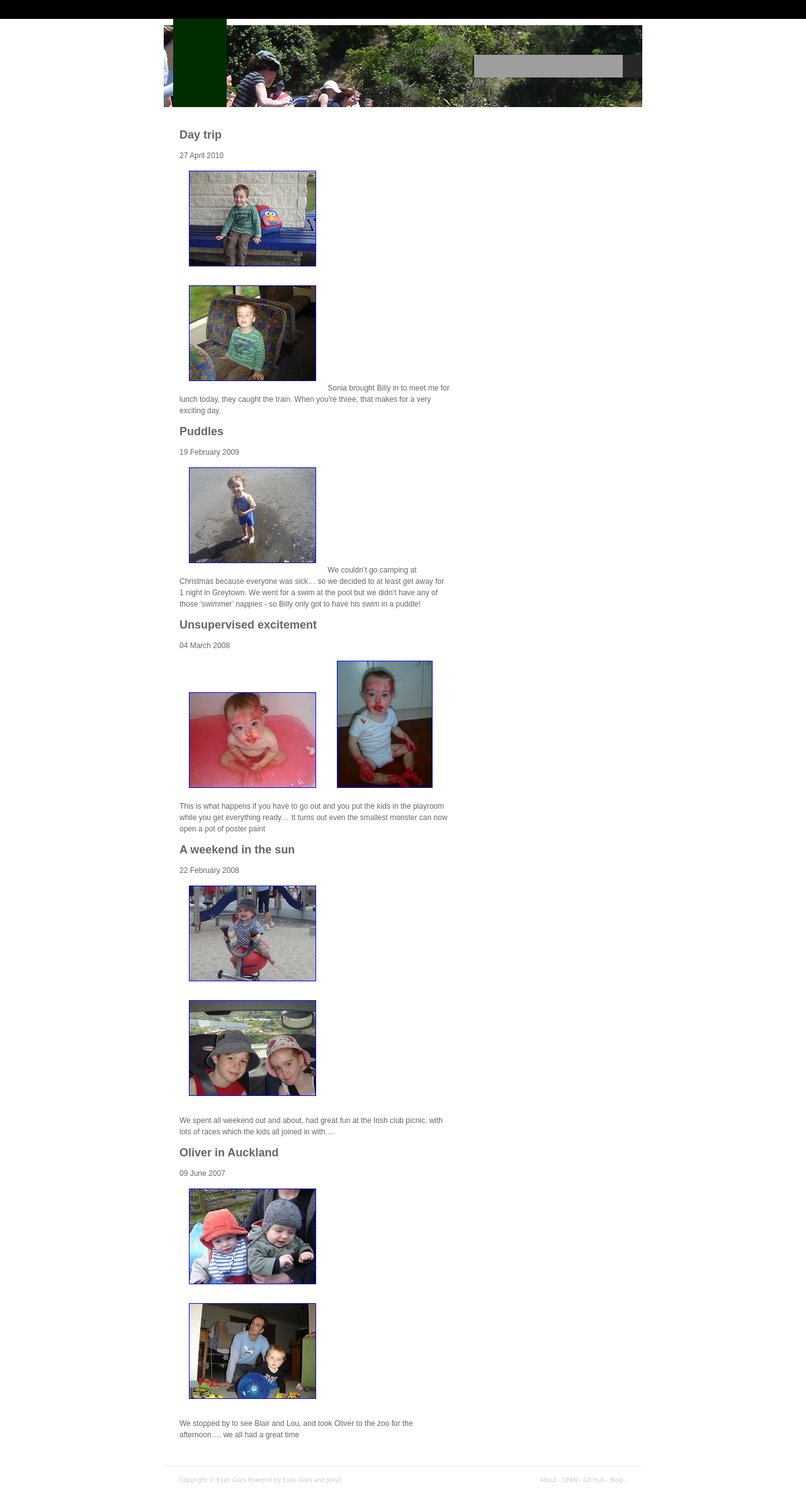
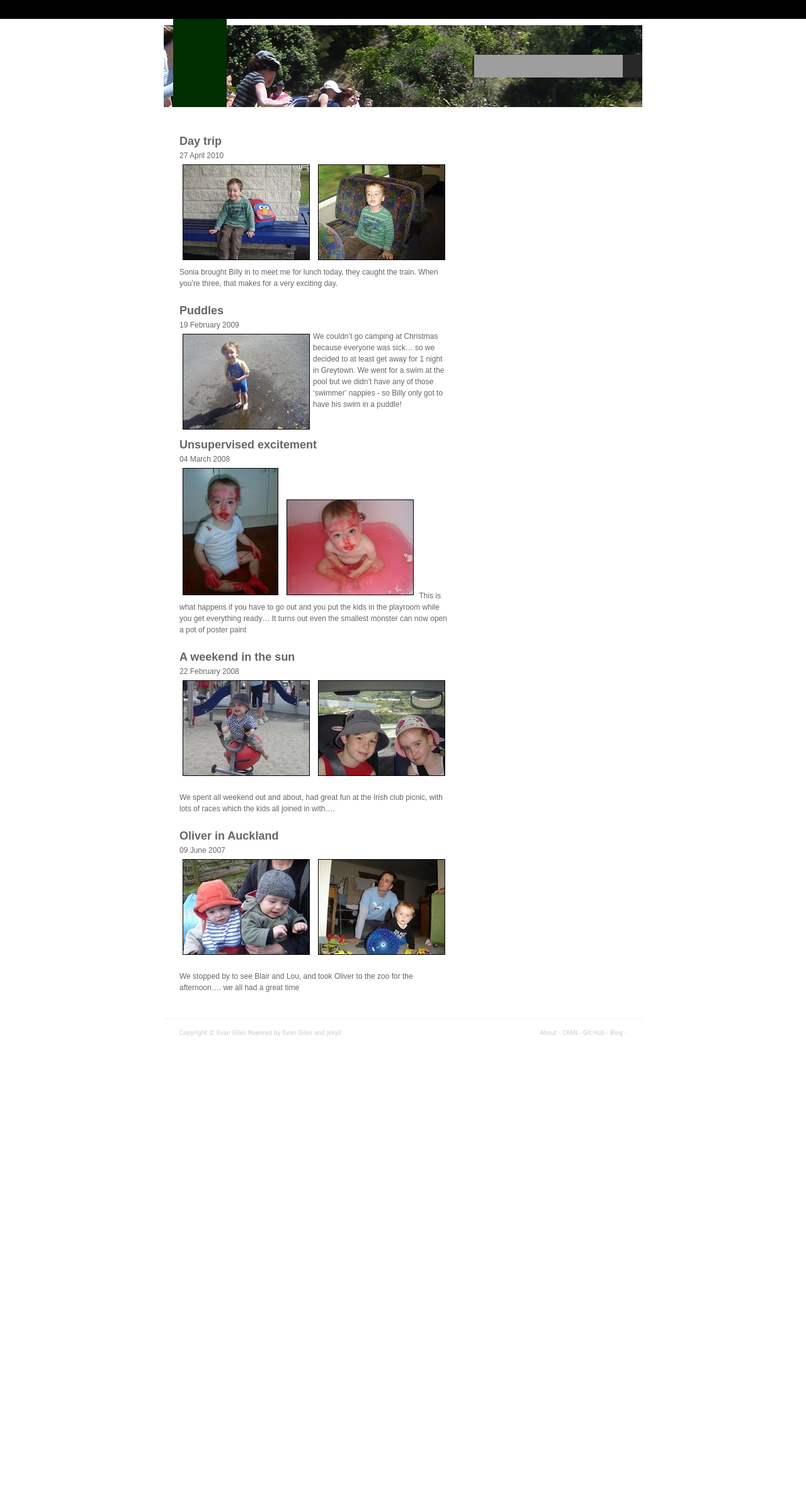
Before and after one commit to egiles/egiles.github.com, a Jekyll site: the page built from index.html, in a window 1280 px wide. Shown: the whole page at 63% size. Built offline with Jekyll 4.4.1, drawn with Linux system fonts in a browser that asks for light colours; after the commit the page ends 1662 px from its top, so only the background shows below that; grey boxes are pictures that could not be loaded.

Commit message:
Improvements to the appearance

```diff
--- a/_posts/2008-03-04-unsupervised-excitement.markdown
+++ b/_posts/2008-03-04-unsupervised-excitement.markdown
@@ -2,8 +2,8 @@
 layout: post
 title: Unsupervised excitement
 ---
+<img src="images/content/20080228-DSC01908.jpg"/>
 <img src="images/content/20080228-DSC01918.jpg"/>
-<img src="images/content/20080228-DSC01908.jpg"/>
 This is what happens if you have to go out and you put the kids in the
 playroom while you get everything ready... It turns out even the smallest
 monster can now open a pot of poster paint
--- a/_posts/2009-02-19-puddles.markdown
+++ b/_posts/2009-02-19-puddles.markdown
@@ -2,7 +2,7 @@
 layout: post
 title: Puddles
 ---
-<img src="images/content/20090206-DSC02595.jpg"/>
+<img src="images/content/20090206-DSC02595.jpg" class="floatleft"/>
 We couldn't go camping at Christmas because everyone was sick... so we
 decided to at least get away for 1 night in Greytown. We went for a swim
 at the pool but we didn't have any of those 'swimmer' nappies - so Billy
--- a/css/master.css
+++ b/css/master.css
@@ -53,7 +53,8 @@ h1 {
 }
 
 #content h2 {
-    padding-bottom: 15px;
+    padding-bottom: 5px;
+    padding-top: 10px;
     font-size: large;
 }
 
@@ -97,6 +98,6 @@ img.floatleft {
 }
 
 .post img {
-    margin: 15px;
-    border: 1px solid blue;
+    margin: 5px;
+    border: 1px solid black;
 }
```
Also changed, not shown: 1 other file.
